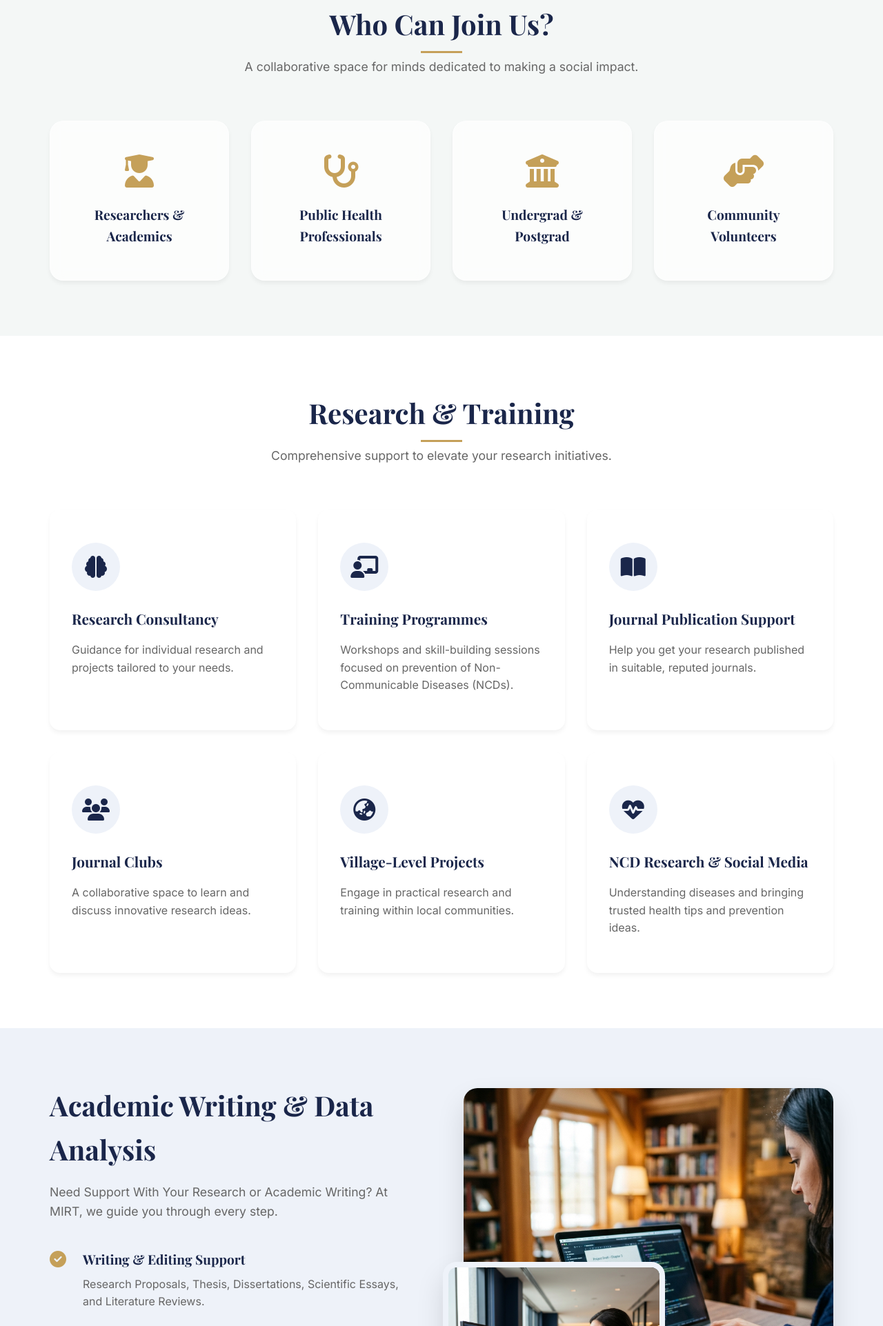
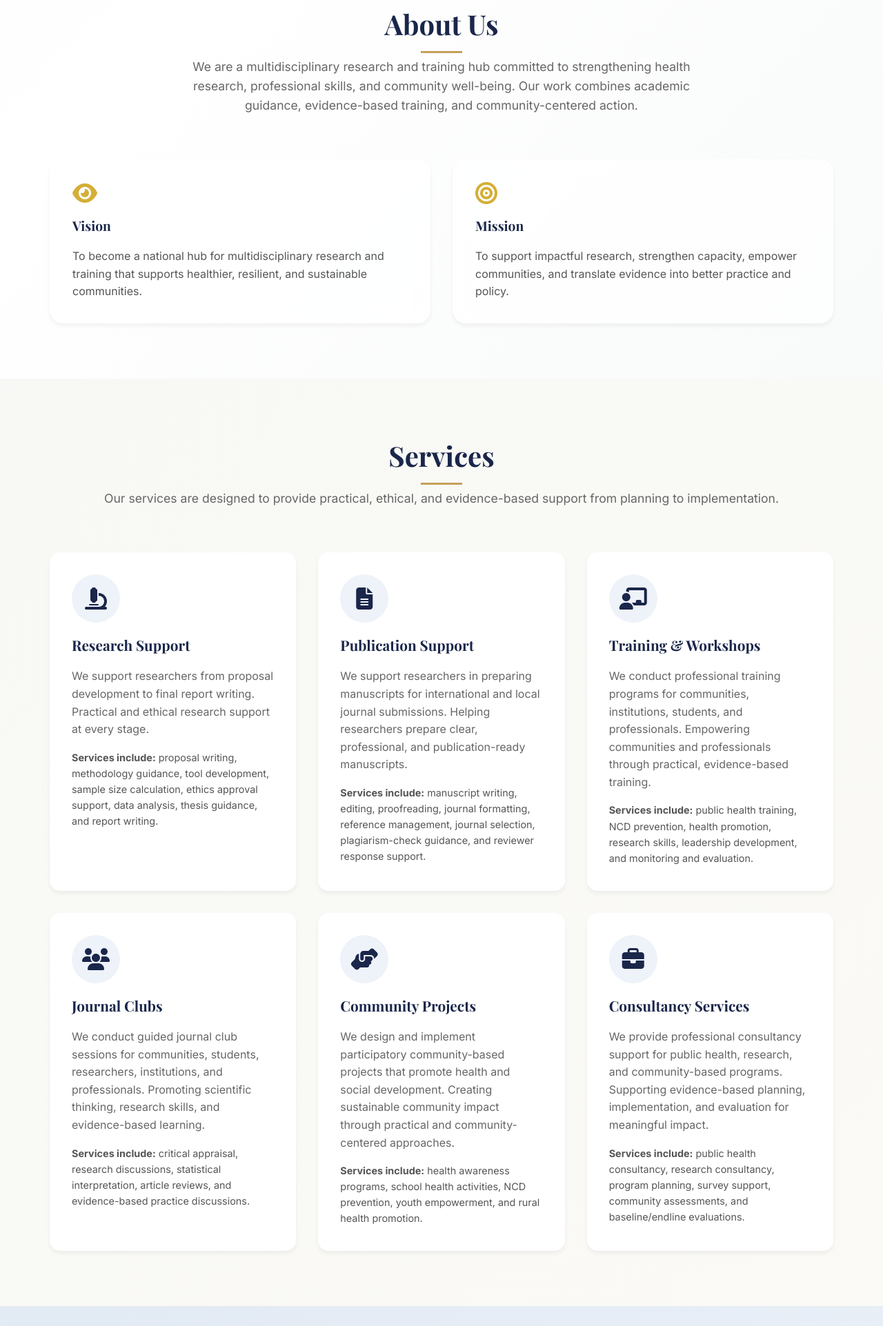
Before and after one commit to onlineformsins-art/mrit, a website: page index.html in a window 1280 px wide. Shown: the part 877-2800 px from the top of the page at 69% size. Drawn offline with nearby package versions, Linux system fonts and the light colour scheme.

Commit message:
Add files via upload

```diff
--- a/index.html
+++ b/index.html
@@ -3,8 +3,8 @@
 <head>
     <meta charset="UTF-8">
     <meta name="viewport" content="width=device-width, initial-scale=1.0">
-    <title>MIRT Lanka</title>
-    <meta name="description" content="Empowering Research, Enriching Communities. MIRT offers research consultancy, training programmes, academic writing, and data analysis support.">
+    <title>MIRT LAKA - Empowering Research, Enriching Communities</title>
+    <meta name="description" content="Evidence-based research, training, and community health solutions. MIRT LAKA supports students, researchers, institutions, NGOs, and community groups.">
     <link rel="stylesheet" href="style.css">
     <!-- Fonts -->
     <link rel="preconnect" href="https://fonts.googleapis.com">
@@ -18,13 +18,13 @@
     <nav class="navbar">
         <div class="nav-container">
             <a href="#" class="logo">
-                <span class="logo-text">MI:RT</span>
+                <span class="logo-text">MIRT LAKA</span>
             </a>
             <ul class="nav-links">
                 <li><a href="#home">Home</a></li>
+                <li><a href="#about">About Us</a></li>
                 <li><a href="#services">Services</a></li>
-                <li><a href="#academic">Academic Support</a></li>
-                <li><a href="#join">Who Can Join</a></li>
+                <li><a href="#whoweworkwith">Who We Work With</a></li>
                 <li><a href="#contact" class="btn btn-outline">Contact Us</a></li>
             </ul>
             <div class="hamburger">
@@ -37,39 +37,33 @@
     <header id="home" class="hero">
         <div class="hero-content fade-in-up">
             <h1 class="title">Empowering Research, <br><span class="highlight">Enriching Communities</span></h1>
-            <p class="subtitle">Passionate About Research? Together, we turn ideas into action.</p>
+            <p class="subtitle">Evidence-based research, training, and community health solutions. We support students, researchers, institutions, NGOs, and community groups to conduct meaningful research, build capacity, publish scientific work, and create lasting community impact.</p>
             <div class="hero-buttons">
-                <a href="#services" class="btn btn-primary">Unlock Your Potential</a>
-                <a href="#join" class="btn btn-secondary">Learn More</a>
+                <a href="#services" class="btn btn-primary">Explore Our Services</a>
+                <a href="#contact" class="btn btn-secondary">Contact Us</a>
             </div>
         </div>
         <div class="hero-overlay"></div>
         <div class="hero-bg" style="background-image: url('assets/hero_team_1778663185016.png');"></div>
     </header>
 
-    <!-- Who Can Join Us -->
-    <section id="join" class="section bg-light">
+    <!-- About Us -->
+    <section id="about" class="section bg-light">
         <div class="container">
             <div class="section-header text-center fade-in-up">
-                <h2>Who Can Join Us?</h2>
-                <p>A collaborative space for minds dedicated to making a social impact.</p>
+                <h2>About Us</h2>
+                <p style="max-width: 800px; margin: 0 auto;">We are a multidisciplinary research and training hub committed to strengthening health research, professional skills, and community well-being. Our work combines academic guidance, evidence-based training, and community-centered action.</p>
             </div>
-            <div class="join-grid">
-                <div class="join-card glass-card fade-in-up" style="animation-delay: 0.1s;">
-                    <i class="fas fa-user-graduate"></i>
-                    <h3>Researchers & Academics</h3>
+            <div class="join-grid" style="grid-template-columns: repeat(auto-fit, minmax(400px, 1fr)); gap: 2rem;">
+                <div class="join-card glass-card fade-in-up" style="animation-delay: 0.1s; text-align: left; padding: 2rem;">
+                    <i class="fas fa-eye" style="font-size: 2rem; color: #d4af37; margin-bottom: 1rem;"></i>
+                    <h3 style="margin-bottom: 1rem;">Vision</h3>
+                    <p style="font-size: 1rem; color: #555;">To become a national hub for multidisciplinary research and training that supports healthier, resilient, and sustainable communities.</p>
                 </div>
-                <div class="join-card glass-card fade-in-up" style="animation-delay: 0.2s;">
-                    <i class="fas fa-stethoscope"></i>
-                    <h3>Public Health Professionals</h3>
-                </div>
-                <div class="join-card glass-card fade-in-up" style="animation-delay: 0.3s;">
-                    <i class="fas fa-university"></i>
-                    <h3>Undergrad & Postgrad</h3>
-                </div>
-                <div class="join-card glass-card fade-in-up" style="animation-delay: 0.4s;">
-                    <i class="fas fa-hands-helping"></i>
-                    <h3>Community Volunteers</h3>
+                <div class="join-card glass-card fade-in-up" style="animation-delay: 0.2s; text-align: left; padding: 2rem;">
+                    <i class="fas fa-bullseye" style="font-size: 2rem; color: #d4af37; margin-bottom: 1rem;"></i>
+                    <h3 style="margin-bottom: 1rem;">Mission</h3>
+                    <p style="font-size: 1rem; color: #555;">To support impactful research, strengthen capacity, empower communities, and translate evidence into better practice and policy.</p>
                 </div>
             </div>
         </div>
@@ -79,95 +73,117 @@
     <section id="services" class="section">
         <div class="container">
             <div class="section-header fade-in-up">
-                <h2>Research & Training</h2>
-                <p>Comprehensive support to elevate your research initiatives.</p>
+                <h2>Services</h2>
+                <p>Our services are designed to provide practical, ethical, and evidence-based support from planning to implementation.</p>
             </div>
-            <div class="services-grid">
+            <div class="services-grid" style="grid-template-columns: repeat(auto-fit, minmax(320px, 1fr)); gap: 2rem;">
                 <!-- Card 1 -->
-                <div class="service-card fade-in-up">
-                    <div class="service-icon"><i class="fas fa-brain"></i></div>
-                    <h3>Research Consultancy</h3>
-                    <p>Guidance for individual research and projects tailored to your needs.</p>
+                <div class="service-card fade-in-up" style="padding: 2rem; text-align: left;">
+                    <div class="service-icon" style="margin-bottom: 1rem;"><i class="fas fa-microscope"></i></div>
+                    <h3 style="margin-bottom: 1rem;">Research Support</h3>
+                    <p style="margin-bottom: 1rem;">We support researchers from proposal development to final report writing. Practical and ethical research support at every stage.</p>
+                    <p style="font-size: 0.9rem; color: #555;"><strong>Services include:</strong> proposal writing, methodology guidance, tool development, sample size calculation, ethics approval support, data analysis, thesis guidance, and report writing.</p>
                 </div>
                 <!-- Card 2 -->
-                <div class="service-card fade-in-up" style="animation-delay: 0.1s;">
-                    <div class="service-icon"><i class="fas fa-chalkboard-teacher"></i></div>
-                    <h3>Training Programmes</h3>
-                    <p>Workshops and skill-building sessions focused on prevention of Non-Communicable Diseases (NCDs).</p>
+                <div class="service-card fade-in-up" style="animation-delay: 0.1s; padding: 2rem; text-align: left;">
+                    <div class="service-icon" style="margin-bottom: 1rem;"><i class="fas fa-file-alt"></i></div>
+                    <h3 style="margin-bottom: 1rem;">Publication Support</h3>
+                    <p style="margin-bottom: 1rem;">We support researchers in preparing manuscripts for international and local journal submissions. Helping researchers prepare clear, professional, and publication-ready manuscripts.</p>
+                    <p style="font-size: 0.9rem; color: #555;"><strong>Services include:</strong> manuscript writing, editing, proofreading, journal formatting, reference management, journal selection, plagiarism-check guidance, and reviewer response support.</p>
                 </div>
                 <!-- Card 3 -->
-                <div class="service-card fade-in-up" style="animation-delay: 0.2s;">
-                    <div class="service-icon"><i class="fas fa-book-open"></i></div>
-                    <h3>Journal Publication Support</h3>
-                    <p>Help you get your research published in suitable, reputed journals.</p>
+                <div class="service-card fade-in-up" style="animation-delay: 0.2s; padding: 2rem; text-align: left;">
+                    <div class="service-icon" style="margin-bottom: 1rem;"><i class="fas fa-chalkboard-teacher"></i></div>
+                    <h3 style="margin-bottom: 1rem;">Training & Workshops</h3>
+                    <p style="margin-bottom: 1rem;">We conduct professional training programs for communities, institutions, students, and professionals. Empowering communities and professionals through practical, evidence-based training.</p>
+                    <p style="font-size: 0.9rem; color: #555;"><strong>Services include:</strong> public health training, NCD prevention, health promotion, research skills, leadership development, and monitoring and evaluation.</p>
                 </div>
                 <!-- Card 4 -->
-                <div class="service-card fade-in-up" style="animation-delay: 0.3s;">
-                    <div class="service-icon"><i class="fas fa-users"></i></div>
-                    <h3>Journal Clubs</h3>
-                    <p>A collaborative space to learn and discuss innovative research ideas.</p>
+                <div class="service-card fade-in-up" style="animation-delay: 0.3s; padding: 2rem; text-align: left;">
+                    <div class="service-icon" style="margin-bottom: 1rem;"><i class="fas fa-users"></i></div>
+                    <h3 style="margin-bottom: 1rem;">Journal Clubs</h3>
+                    <p style="margin-bottom: 1rem;">We conduct guided journal club sessions for communities, students, researchers, institutions, and professionals. Promoting scientific thinking, research skills, and evidence-based learning.</p>
+                    <p style="font-size: 0.9rem; color: #555;"><strong>Services include:</strong> critical appraisal, research discussions, statistical interpretation, article reviews, and evidence-based practice discussions.</p>
                 </div>
                 <!-- Card 5 -->
-                <div class="service-card fade-in-up" style="animation-delay: 0.4s;">
-                    <div class="service-icon"><i class="fas fa-globe-asia"></i></div>
-                    <h3>Village-Level Projects</h3>
-                    <p>Engage in practical research and training within local communities.</p>
+                <div class="service-card fade-in-up" style="animation-delay: 0.4s; padding: 2rem; text-align: left;">
+                    <div class="service-icon" style="margin-bottom: 1rem;"><i class="fas fa-hands-helping"></i></div>
+                    <h3 style="margin-bottom: 1rem;">Community Projects</h3>
+                    <p style="margin-bottom: 1rem;">We design and implement participatory community-based projects that promote health and social development. Creating sustainable community impact through practical and community-centered approaches.</p>
+                    <p style="font-size: 0.9rem; color: #555;"><strong>Services include:</strong> health awareness programs, school health activities, NCD prevention, youth empowerment, and rural health promotion.</p>
                 </div>
                 <!-- Card 6 -->
-                <div class="service-card fade-in-up" style="animation-delay: 0.5s;">
-                    <div class="service-icon"><i class="fas fa-heartbeat"></i></div>
-                    <h3>NCD Research & Social Media</h3>
-                    <p>Understanding diseases and bringing trusted health tips and prevention ideas.</p>
+                <div class="service-card fade-in-up" style="animation-delay: 0.5s; padding: 2rem; text-align: left;">
+                    <div class="service-icon" style="margin-bottom: 1rem;"><i class="fas fa-briefcase"></i></div>
+                    <h3 style="margin-bottom: 1rem;">Consultancy Services</h3>
+                    <p style="margin-bottom: 1rem;">We provide professional consultancy support for public health, research, and community-based programs. Supporting evidence-based planning, implementation, and evaluation for meaningful impact.</p>
+                    <p style="font-size: 0.9rem; color: #555;"><strong>Services include:</strong> public health consultancy, research consultancy, program planning, survey support, community assessments, and baseline/endline evaluations.</p>
                 </div>
             </div>
         </div>
     </section>
 
-    <!-- Academic Support -->
-    <section id="academic" class="section bg-light-blue">
+    <!-- Who We Work With -->
+    <section id="whoweworkwith" class="section bg-light-blue">
+        <div class="container">
+            <div class="section-header text-center fade-in-up">
+                <h2>Who We Work With</h2>
+                <p>We collaborate with communities, universities, NGOs, healthcare institutions, government organizations, volunteers, and independent researchers.</p>
+                <p style="font-weight: 500; margin-top: 1rem; color: #002347;">Building partnerships to support research, training, and sustainable community development.</p>
+            </div>
+        </div>
+    </section>
+
+    <!-- Why Choose Us & Our Team -->
+    <section id="whychooseus" class="section">
         <div class="container">
             <div class="academic-wrapper">
                 <div class="academic-content fade-in-left">
-                    <h2>Academic Writing & Data Analysis</h2>
-                    <p class="subtitle-text">Need Support With Your Research or Academic Writing? At MIRT, we guide you through every step.</p>
-
-                    <div class="features-list">
-                        <div class="feature-item">
-                            <i class="fas fa-check-circle"></i>
-                            <div>
-                                <h4>Writing & Editing Support</h4>
-                                <p>Research Proposals, Thesis, Dissertations, Scientific Essays, and Literature Reviews.</p>
-                            </div>
-                        </div>
-                        <div class="feature-item">
-                            <i class="fas fa-check-circle"></i>
-                            <div>
-                                <h4>Data & Analysis</h4>
-                                <p>Survey Design, Collecting Data, and Analysis using SPSS, R, and Excel.</p>
-                            </div>
-                        </div>
-                        <div class="feature-item">
-                            <i class="fas fa-check-circle"></i>
-                            <div>
-                                <h4>Premium Quality Guarantee</h4>
-                                <p>Grammar & Plagiarism checks, Friendly & Affordable rates, and an Experienced Academic team.</p>
-                            </div>
-                        </div>
-                    </div>
+                    <h2>Why Choose Us?</h2>
+                    <ul style="list-style-type: none; padding: 0; margin-top: 1.5rem;">
+                        <li style="margin-bottom: 1rem; display: flex; align-items: flex-start;">
+                            <i class="fas fa-check-circle" style="color: #d4af37; margin-top: 4px; margin-right: 10px;"></i>
+                            <span>Experienced multidisciplinary team</span>
+                        </li>
+                        <li style="margin-bottom: 1rem; display: flex; align-items: flex-start;">
+                            <i class="fas fa-check-circle" style="color: #d4af37; margin-top: 4px; margin-right: 10px;"></i>
+                            <span>Evidence-based and ethical approach</span>
+                        </li>
+                        <li style="margin-bottom: 1rem; display: flex; align-items: flex-start;">
+                            <i class="fas fa-check-circle" style="color: #d4af37; margin-top: 4px; margin-right: 10px;"></i>
+                            <span>Customized, practical, and accessible support</span>
+                        </li>
+                        <li style="margin-bottom: 1rem; display: flex; align-items: flex-start;">
+                            <i class="fas fa-check-circle" style="color: #d4af37; margin-top: 4px; margin-right: 10px;"></i>
+                            <span>Strong focus on sustainable community impact</span>
+                        </li>
+                    </ul>
                 </div>
-                <div class="academic-images fade-in-right">
-                    <img src="assets/academic_writing_1778663236388.png" alt="Academic Writing" class="img-main">
-                    <img src="assets/data_analysis_1778663215364.png" alt="Data Analysis" class="img-secondary glass-img">
+                <div class="academic-content fade-in-right glass-card" style="padding: 2rem;">
+                    <h2>Our Team</h2>
+                    <p style="margin-top: 1rem; line-height: 1.6;">Our team brings together professionals and collaborators with expertise in public health, research, training, data analysis, community engagement, and program evaluation.</p>
                 </div>
             </div>
         </div>
     </section>
 
-    <!-- Call to Action -->
+    <!-- News & Updates (Static Version) -->
+    <section id="news" class="section bg-light">
+        <div class="container">
+            <div class="section-header text-center fade-in-up">
+                <h2>News & Updates</h2>
+                <p>Latest articles and announcements from MIRT LAKA.</p>
+            </div>
+            <div class="news-grid" style="display: grid; grid-template-columns: repeat(auto-fit, minmax(300px, 1fr)); gap: 2rem; margin-top: 2rem;">
+                <p style="text-align: center; grid-column: 1 / -1; color: #666;">No updates available at the moment. Please check back later.</p>
+            </div>
+        </div>
+    </section>
+
     <section class="cta-section">
         <div class="container text-center fade-in-up">
-            <h2>Ready to Start Your Research Journey?</h2>
-            <p>Contact our dedicated academic team today for friendly and affordable assistance.</p>
+            <h2>Ready to Collaborate With Us?</h2>
+            <p>Contact us for research support, training requests, consultancy, journal clubs, or community project collaborations.</p>
             <a href="#contact" class="btn btn-primary btn-large">Get in Touch</a>
         </div>
     </section>
@@ -177,7 +193,7 @@
         <div class="container">
             <div class="footer-grid">
                 <div class="footer-brand">
-                    <h2>MI:RT</h2>
+                    <h2>MIRT LAKA</h2>
                     <p>Empowering Research, Enriching Communities.</p>
                     <div class="social-links">
                         <a href="#"><i class="fab fa-instagram"></i></a>
@@ -196,13 +212,14 @@
                     <h3>Quick Links</h3>
                     <ul>
                         <li><a href="#home">Home</a></li>
+                        <li><a href="#about">About Us</a></li>
                         <li><a href="#services">Services</a></li>
-                        <li><a href="#academic">Academic Support</a></li>
+                        <li><a href="#whoweworkwith">Who We Work With</a></li>
                     </ul>
                 </div>
             </div>
             <div class="footer-bottom">
-                <p>&copy; 2026 MIRT Sri Lanka. All Rights Reserved.</p>
+                <p>&copy; 2026 MIRT LAKA. All Rights Reserved.</p>
             </div>
         </div>
     </footer>
--- a/style.css
+++ b/style.css
@@ -29,6 +29,9 @@ body {
     color: var(--text-main);
     line-height: 1.6;
     overflow-x: hidden;
+    background: linear-gradient(-45deg, #ffffff, #fcfaf5, #f4f7f6, #fcfaf5);
+    background-size: 400% 400%;
+    animation: gradientMove 20s ease infinite;
 }
 
 h1, h2, h3, h4, h5, h6 {
@@ -61,11 +64,21 @@ ul {
 }
 
 .bg-light {
-    background-color: var(--bg-light);
+    background: linear-gradient(-45deg, var(--bg-light), var(--white), var(--bg-light-blue), var(--bg-light));
+    background-size: 400% 400%;
+    animation: gradientMove 15s ease infinite;
 }
 
 .bg-light-blue {
-    background-color: var(--bg-light-blue);
+    background: linear-gradient(-45deg, var(--bg-light-blue), #e2eaf4, var(--bg-light), var(--bg-light-blue));
+    background-size: 400% 400%;
+    animation: gradientMove 15s ease infinite;
+}
+
+@keyframes gradientMove {
+    0% { background-position: 0% 50%; }
+    50% { background-position: 100% 50%; }
+    100% { background-position: 0% 50%; }
 }
 
 /* Buttons */
```
